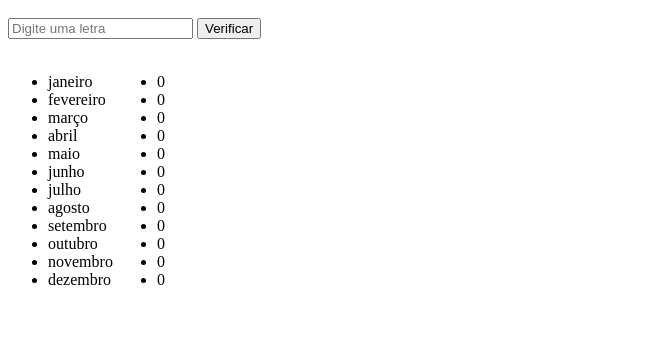
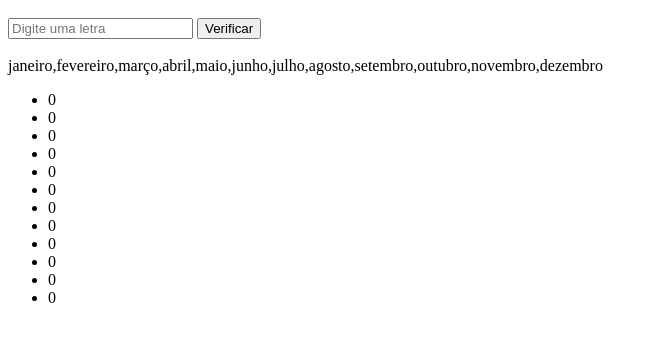
Before and after one commit to ArthurPMachado/ManipulacaoArray, a plain HTML site: page index.html in a window 1280 px wide. Shown: the part 48-390 px from the top of the page, without its empty margins (0-658 px from the left). Drawn offline with Linux system fonts and the light colour scheme.

Commit message:
Adjusting the text format due to issues with displaying

```diff
--- a/css/main.css
+++ /dev/null
@@ -1,3 +0,0 @@
-.lista, .contador {
-    display: inline-block;
-}
--- a/index.html
+++ b/index.html
@@ -3,7 +3,6 @@
     <meta charset="UTF-8">
     <meta name="viewport" content="width=device-width, initial-scale=1.0">
     <meta http-equiv="X-UA-Compatible" content="ie=edge">
-    <link rel="stylesheet" href="./css/main.css">
     <title>Manipular Arrays</title>
 </head>
 <body>
@@ -11,10 +10,8 @@
     <input type="text" placeholder="Digite uma letra">
     <button class="btn">Verificar</button>
     <br><br>
-    <ul class="lista">
-    </ul>
-    <ul class="contador">
-    </ul>
+    <div class="lista"></div>
+    <ul class="contador"></ul>
     <script src="js/moment.js"></script>
     <script src="js/main.js"></script>
 </body>
--- a/js/main.js
+++ b/js/main.js
@@ -1,31 +1,23 @@
 let $ = document.querySelector.bind(document);
 let hoje = moment().locale('pt-br');
 let arrayMeses = [];
-let ulLista = $('.lista');
-let ulContador = $('.contador');
+let lista = $('.lista');
+let contador = $('.contador');
 let qtde = 0;
-
-function renderizar(index) {
-    let liLista = document.createElement('li');
-    let liContador = document.createElement('li');
-    liLista.appendChild(document.createTextNode(arrayMeses[index]));
-    ulLista.appendChild(liLista);
-    liContador.appendChild(document.createTextNode(qtde));
-    ulContador.appendChild(liContador);
-}
 
 for (let index = 0; index < 12; index++) {
     const hojeFormatado = hoje.format('MMMM').toLowerCase();
     arrayMeses.push(hojeFormatado);
     hoje.add(1, 'months');
 
-    renderizar(index);
+    let li = document.createElement('li');
+    li.appendChild(document.createTextNode(qtde));
+    contador.appendChild(li);
+    lista.innerHTML = arrayMeses;
 }
 
 $('.btn').addEventListener("click", () => {
     arrayMeses.filter((item, index) => {
-        if(item.indexOf($('input').value) != -1) {
-            renderizar(index);
-        }
+
     });
 });
```
